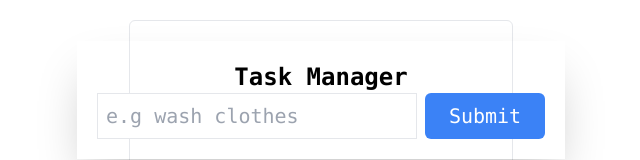
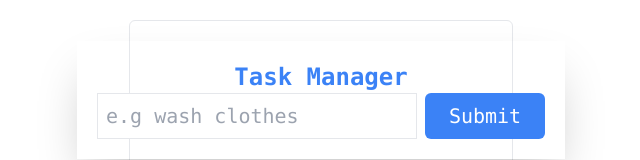
Before and after one commit to asnganje/Task-Manager, a React (Vite) app in the folder frontEnd/: page / in a window 1280 px wide. Shown: the top 160 px of the page, without its empty margins (319-959 px from the left). Built offline with nearby package versions, Linux system fonts and the light colour scheme; no server answers.

Commit message:
Add completed key in new task

```diff
--- a/frontEnd/src/components/TaskCreate.jsx
+++ b/frontEnd/src/components/TaskCreate.jsx
@@ -9,7 +9,7 @@ const TaskCreate = () => {
     const newTaskHandler = (e) => {
         setTask(e.target.value)
     }
-    const newTask = {name: task}
+    const newTask = {name: task, completed: false}
     const submitHandler = (e)=> {
         e.preventDefault()
         dispatch(createTask(newTask))
@@ -18,7 +18,7 @@ const TaskCreate = () => {
 
     return(
             <div className="shadow-2xl p-5 mb-3">
-                <h2 className="text-center text-2xl font-bold">Task Manager</h2>
+                <h2 className="text-center text-2xl font-bold text-blue-500">Task Manager</h2>
 
                 <form onSubmit={submitHandler} className="flex gap-2">
                 <input
```
